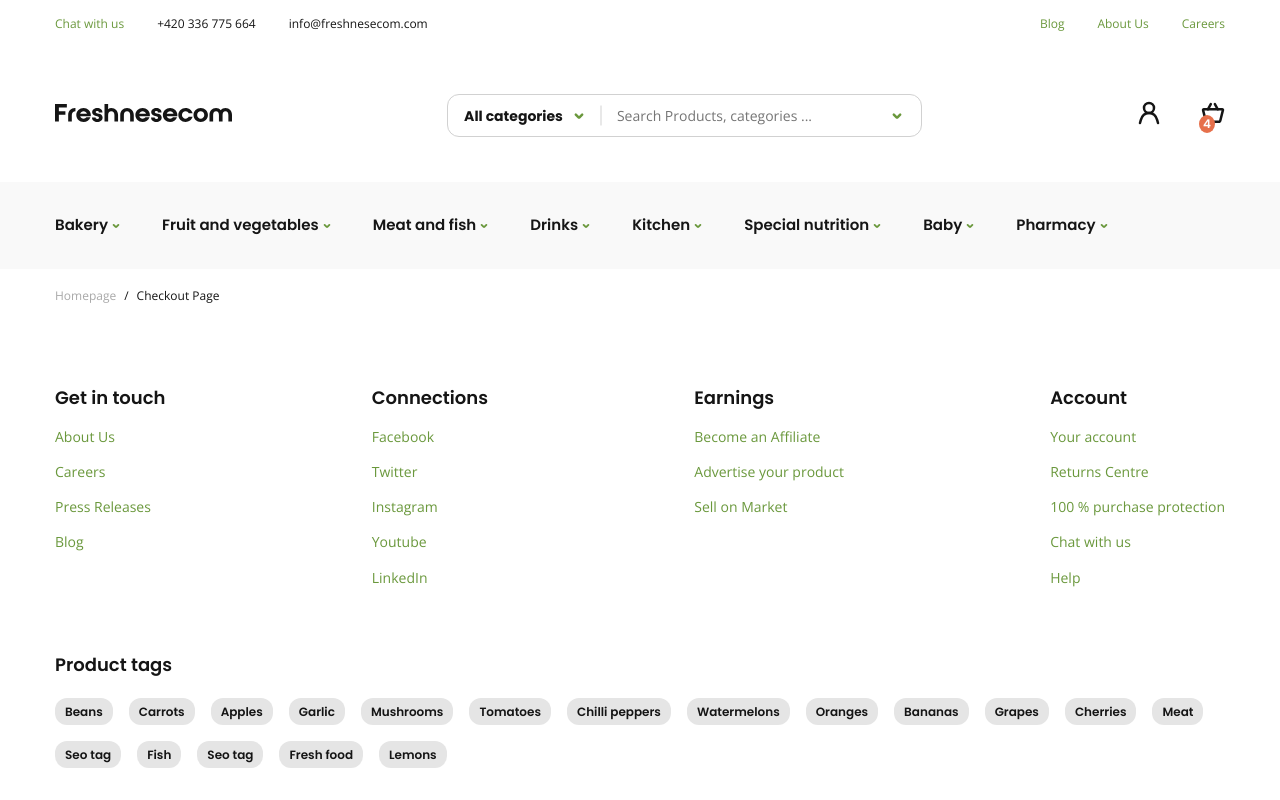
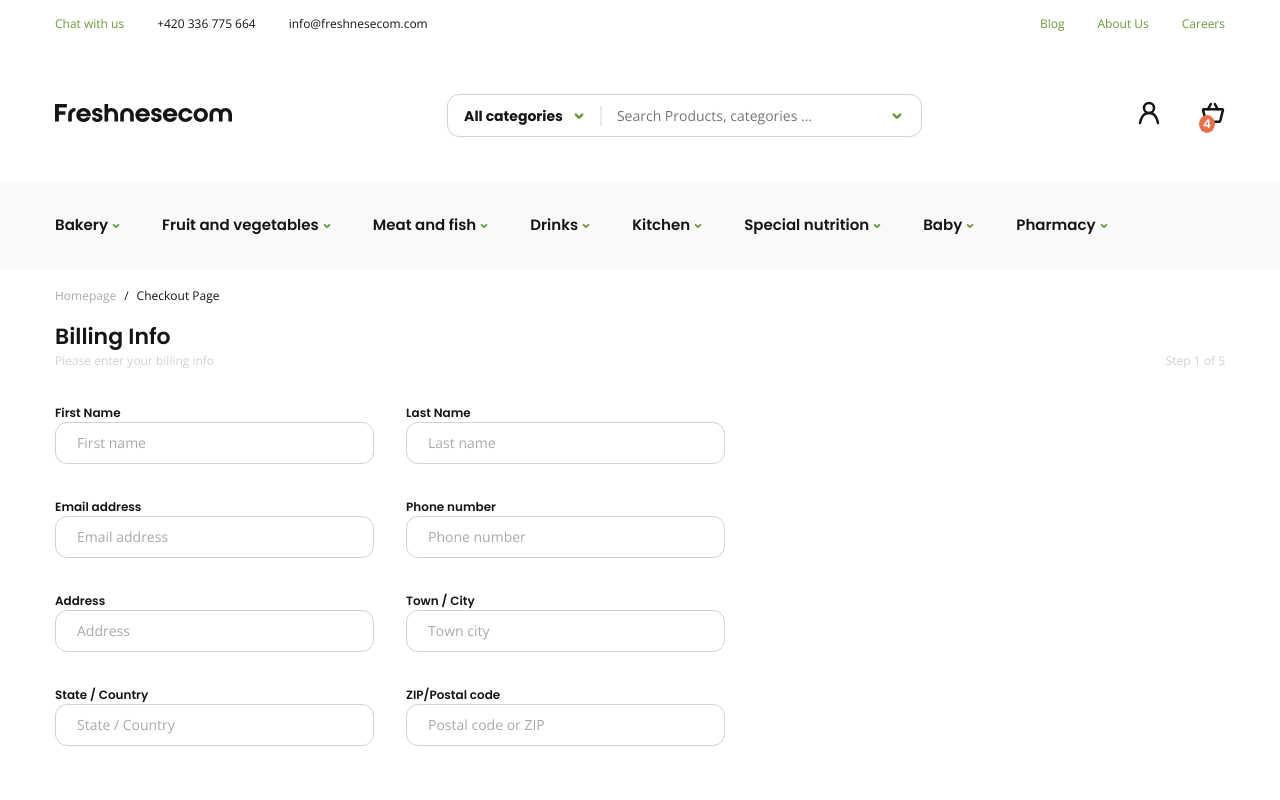
Before and after one commit to DoDuong1497/cfdshop, a React (Create React App) app: page /checkout in a window 1280 px wide. Shown: the top 800 px of the page. Built offline with nearby package versions, Linux system fonts and the light colour scheme.

Commit message:
Chung / update checkout

```diff
--- /dev/null
+++ b/src/components/input/index.jsx
@@ -0,0 +1,14 @@
+import classNames from 'classnames'
+import React from 'react'
+import './style.scss'
+
+export default function Input({label, placeholder, size, max='50'}) {
+    return (
+        <div className='input__wrap'>
+            <label>{label}</label>
+        <div className={classNames('input', `size-${size}`)}>
+            <input type="text" placeholder={placeholder} maxlength={max}/>
+        </div>
+        </div>
+    )
+}
--- /dev/null
+++ b/src/components/input/style.scss
@@ -0,0 +1,35 @@
+@import '../../assets/css/style.scss';
+
+.input__wrap{
+    label{
+        @include s6;
+    }
+    .input{
+        padding: 10px 16px 11px 21px;
+        border: 1px solid $c1-d;
+        border-radius: 12px;
+        width: 120px;
+        input{
+            width: 100%;
+            border: none;
+            padding: unset;
+            height: 100%;
+            &::placeholder{
+                @include body-d;
+                color: $c1-c;
+            }
+            &:focus{
+                outline: none;
+            }
+        }
+        &.size-medium{
+            width: 319px;
+        }
+        &.size-large{
+            width: 350px;
+        }
+        &.size-xLarge{
+            width: 638px;
+        }
+    }
+}
--- /dev/null
+++ b/src/pages/checkout/billingHeader.jsx
@@ -0,0 +1,14 @@
+import React from 'react'
+import './billingHeader.scss'
+
+export default function BillingHeader({header, desc, paging}) {
+    return (
+        <div className='billing__header'>
+         <h2>{header}</h2>
+         <div className="header__desc">
+             <p>{desc}</p>
+             <p>Step {paging} of 5</p>
+         </div>
+        </div>
+    )
+}
--- /dev/null
+++ b/src/pages/checkout/billingHeader.scss
@@ -0,0 +1,16 @@
+@import '../../assets/css/style.scss';
+
+.billing__header{
+    h2{
+        @include s3;
+    }
+
+    .header__desc{
+        display: flex;
+        justify-content: space-between;
+        p{
+            @include cap-d;
+            color: $c1-d;
+        }
+    }
+}
--- /dev/null
+++ b/src/pages/checkout/billingInfo.jsx
@@ -0,0 +1,26 @@
+import React from 'react'
+import Input from '../../components/input'
+import BillingHeader from './billingHeader'
+import './billingInfo.scss'
+
+export default function BillingInfo() {
+    return (
+        <div className='billing__info'>
+            <BillingHeader header='Billing Info' desc='Please enter your billing info' paging='1'/>
+            <div className="billing__info-wrap">
+                <div className="billing__info-left">
+                    <Input label='First Name' placeholder='First name' size='medium'/>
+                    <Input label='Email address' placeholder='Email address' size='medium'/>
+                    <Input label='Address' placeholder='Address' size='medium'/>
+                    <Input label='State / Country' placeholder='State / Country' size='medium'/>
+                </div>
+                <div className="billing__info-right">
+                    <Input label='Last Name' placeholder='Last name' size='medium'/>
+                    <Input label='Phone number' placeholder='Phone number' size='medium'/>
+                    <Input label='Town / City' placeholder='Town city' size='medium'/>
+                    <Input label='ZIP/Postal code' placeholder='Postal code or ZIP' size='medium'/>
+                </div>
+            </div>
+        </div>
+    )
+}
--- /dev/null
+++ b/src/pages/checkout/billingInfo.scss
@@ -0,0 +1,15 @@
+@import '../../assets/css/style.scss';
+
+.billing__info{
+    &-wrap{
+        display: flex;
+        gap: 32px;
+        margin-top: 32px;
+    }
+    &-left,
+    &-right{
+        display: flex;
+        flex-direction: column;
+        gap: 32px;
+    }
+}
--- /dev/null
+++ b/src/pages/checkout/checkoutLeft.jsx
@@ -0,0 +1,12 @@
+import React from 'react'
+import BillingInfo from './billingInfo'
+
+export default function CheckoutLeft() {
+    return (
+        <>
+        <div className="container">
+            <BillingInfo/>
+        </div>
+        </>
+    )
+}
--- a/src/pages/checkout/index.js
+++ b/src/pages/checkout/index.js
@@ -1,11 +1,15 @@
-import React from 'react'
-import BreadCum from '../../components/breadcum'
-import MainLayout from '../../layout/mainlayout'
+import React from "react";
+import BreadCum from "../../components/breadcum";
+import MainLayout from "../../layout/mainlayout";
+import CheckoutLeft from "./checkoutLeft";
 
 export default function Checkout() {
-    return (
-        <>
-            <BreadCum/>
-        </>
-    )
+  return (
+    <main className="checkout">
+      <BreadCum />
+      <div className="checkout__wrap">
+          <CheckoutLeft/>
+      </div>
+    </main>
+  );
 }
```
Also changed, not shown: src/assets/css/_variables.scss (line endings or trailing spaces), src/pages/checkout/checkoutLeft.scss (added), src/pages/checkout/style.scss (added), src/services/first.md (deleted).
